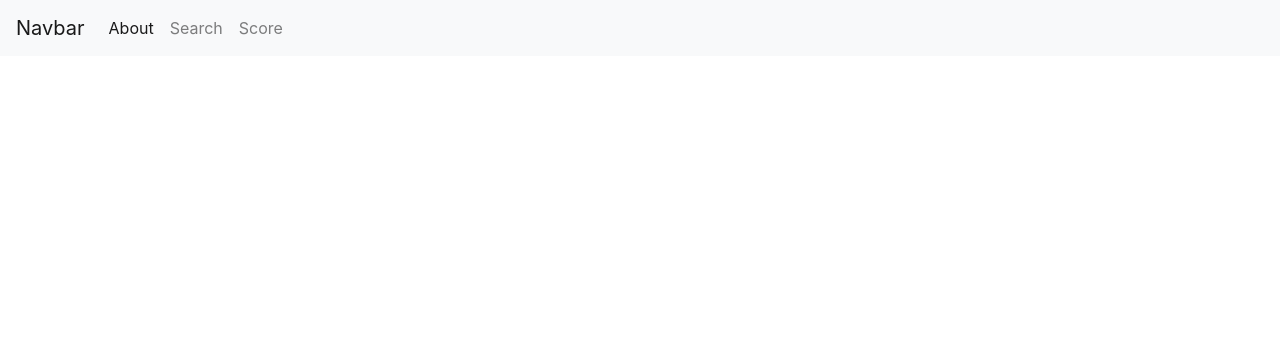
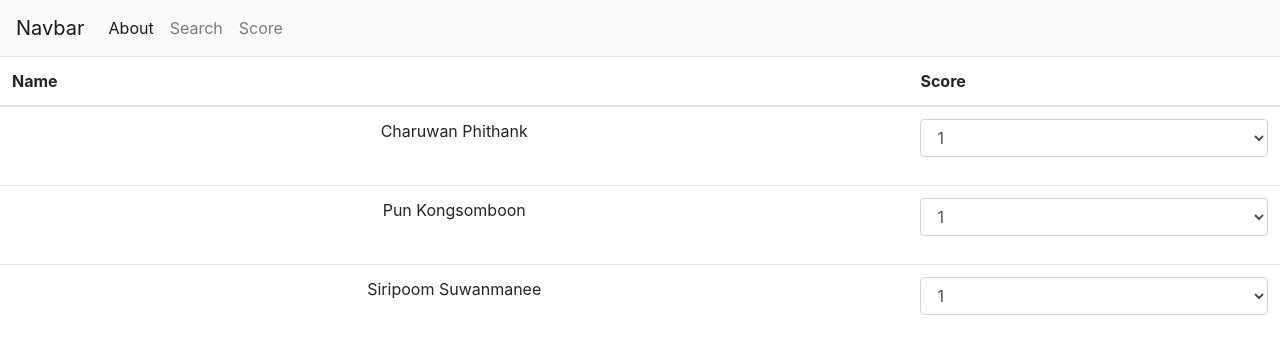
Before and after one commit to PunKongsomboon/week7, a plain HTML site: page Score.html in a window 1280 px wide. Drawn offline with nearby package versions, Linux system fonts and the light colour scheme.

Commit message:
Add table+dropdown

```diff
--- a/Score.html
+++ b/Score.html
@@ -31,6 +31,56 @@
             </ul>
         </div>
     </nav>
-
+    <!--give score-->
+    <table class="table">
+        <thead>
+            <tr>
+                <th>Name</th>
+                <th>Score</th>
+            </tr>
+        </thead>
+        <tbody style="text-align: center;">
+            <tr>
+                <td scope="row">Charuwan Phithank</td>
+                <td>
+                    <div class="form-group">
+                        <select class="form-control" name="" id="scoremember1">
+                            <option value="1" selected>1</option>
+                            <option value="2">2</option>
+                            <option value="3">3</option>
+                            <option value="4">4</option>
+                            <option value="5">5</option>
+                        </select>
+                    </div>
+                </td>
+            </tr>
+            <tr>
+                <td scope="row">Pun Kongsomboon</td>
+                <td>
+                    <div class="form-group">
+                        <select class="form-control" name="" id="scoremember2">
+                            <option value="1" selected>1</option>
+                            <option value="2">2</option>
+                            <option value="3">3</option>
+                            <option value="4">4</option>
+                            <option value="5">5</option>
+                        </select>
+                </td>
+            </tr>
+            <tr>
+                <td scope="row">Siripoom Suwanmanee</td>
+                <td>
+                    <div class="form-group">
+                        <select class="form-control" name="" id="scoremember3">
+                            <option value="1" selected>1</option>
+                            <option value="2">2</option>
+                            <option value="3">3</option>
+                            <option value="4">4</option>
+                            <option value="5">5</option>
+                        </select>
+                </td>
+            </tr>
+        </tbody>
+    </table>
 </body>
 </html>
```
